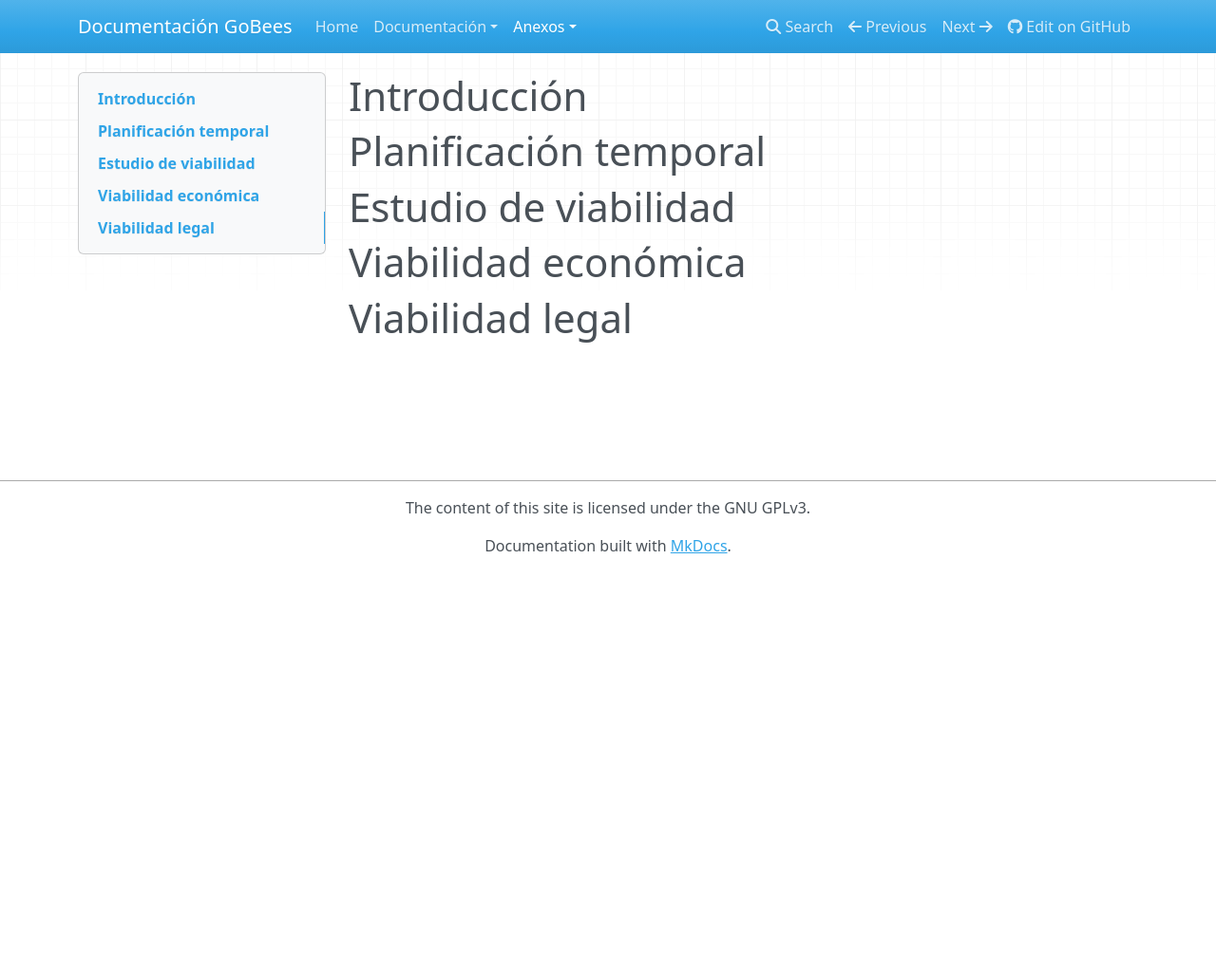
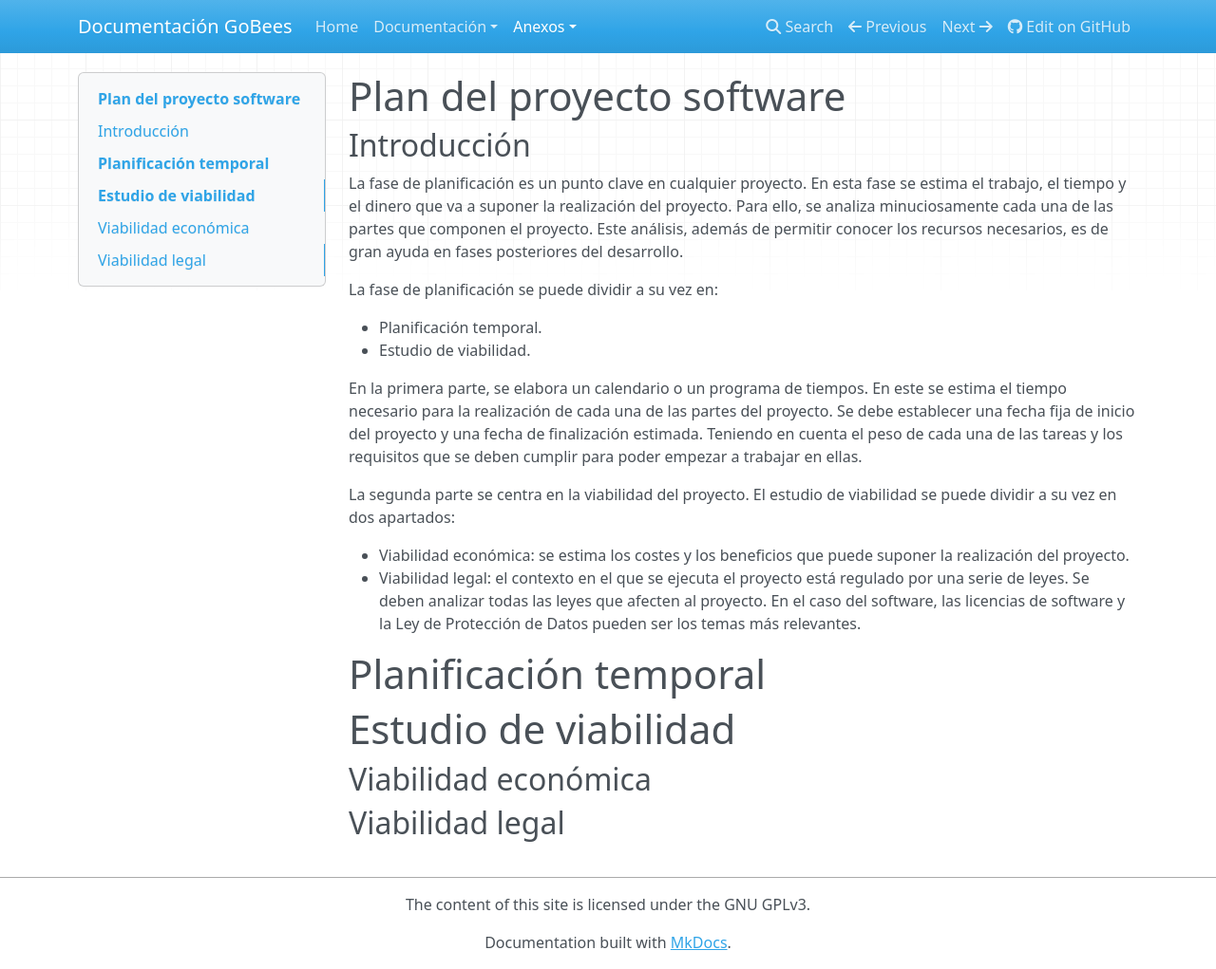
Before and after one commit to davidmigloz/go-bees, an MkDocs documentation site: the page built from docs/md/anexos/A_PlanProyecto.md, in a window 1280 px wide and 1021 px high. Shown: the whole window at 95% size. Built offline with MkDocs 1.6.1, drawn with Linux system fonts in a browser that asks for light colours; nearby versions of some CDN libraries; old or Windows-style settings are respelled for this version of MkDocs.

Commit message:
Add introduction of apendix A #28

```diff
--- a/docs/md/anexos/A_PlanProyecto.md
+++ b/docs/md/anexos/A_PlanProyecto.md
@@ -1,9 +1,27 @@
-# Introducción
+Plan del proyecto software
+==========================
+
+Introducción
+------------
+
+La fase de planificación es un punto clave en cualquier proyecto. En esta fase se estima el trabajo, el tiempo y el dinero que va a suponer la realización del proyecto. Para ello, se analiza minuciosamente cada una de las partes que componen el proyecto. Este análisis, además de permitir conocer los recursos necesarios, es de gran ayuda en fases posteriores del desarrollo.
+
+La fase de planificación se puede dividir a su vez en:
+
+- Planificación temporal.
+- Estudio de viabilidad.
+
+En la primera parte, se elabora un calendario o un programa de tiempos. En este se estima el tiempo necesario para la realización de cada una de las partes del proyecto. Se debe establecer una fecha fija de inicio del proyecto y una fecha de finalización estimada. Teniendo en cuenta el peso de cada una de las tareas y los requisitos que se deben cumplir para poder empezar a trabajar en ellas.
+
+La segunda parte se centra en la viabilidad del proyecto. El estudio de viabilidad se puede dividir a su vez en dos apartados:
+
+- Viabilidad económica: se estima los costes y los beneficios que puede suponer la realización del proyecto.
+- Viabilidad legal: el contexto en el que se ejecuta el proyecto está regulado por una serie de leyes. Se deben analizar todas las leyes que afecten al proyecto. En el caso del software, las licencias de software y la Ley de Protección de Datos pueden ser los temas más relevantes.
 
 # Planificación temporal
 
 # Estudio de viabilidad
 
-# Viabilidad económica
+## Viabilidad económica
 
-# Viabilidad legal
+## Viabilidad legal
```
